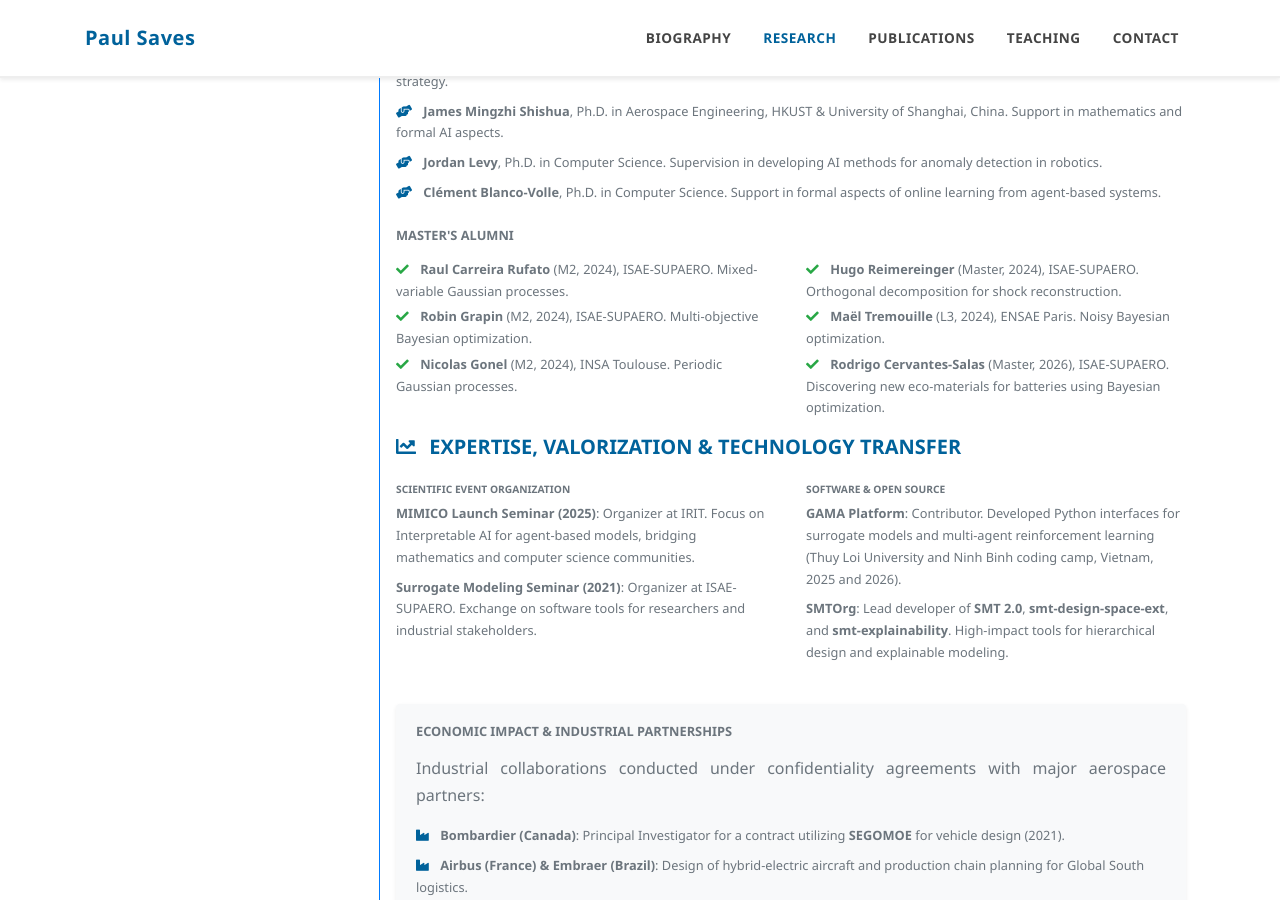
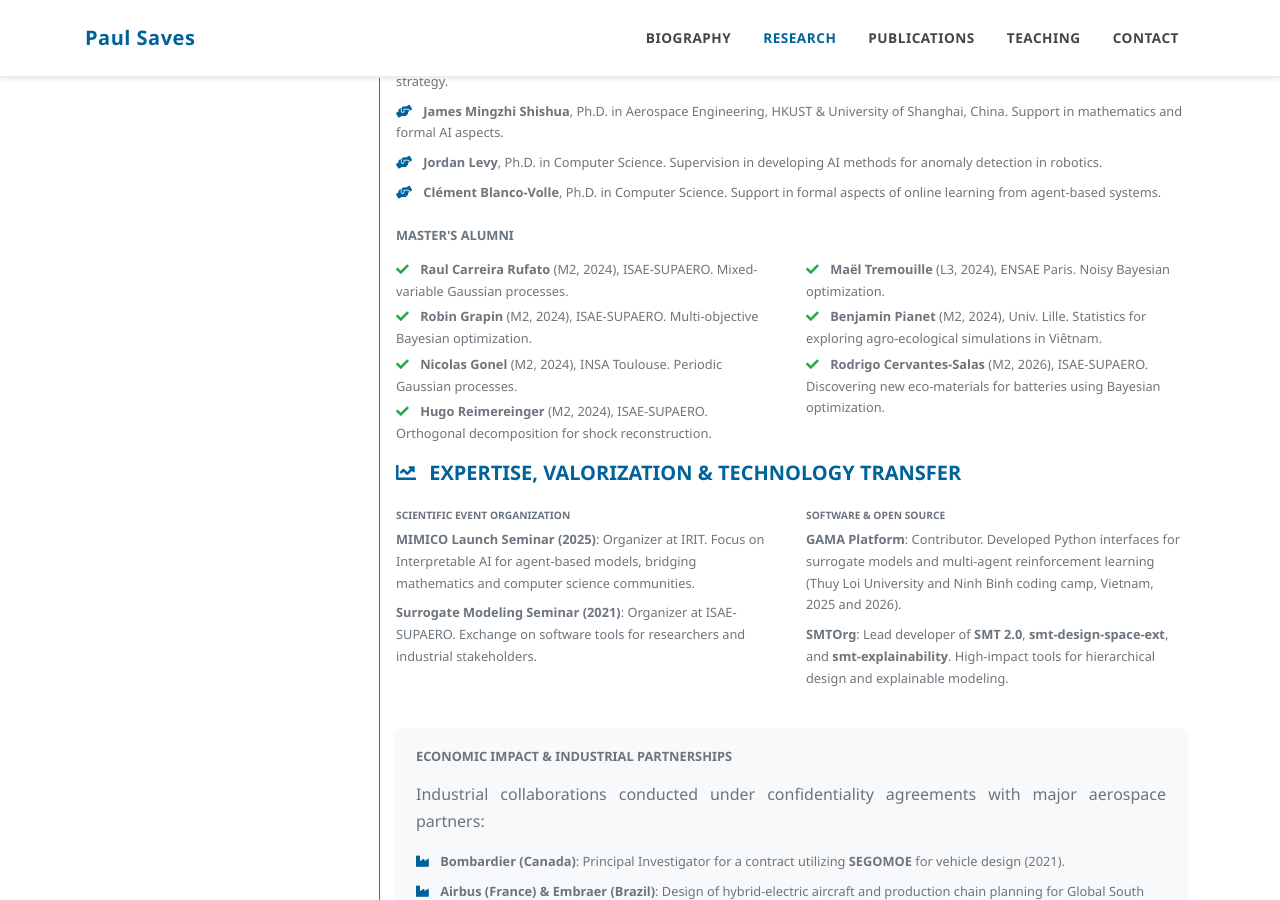
Before and after one commit to Paul-Saves/Paul-Saves.github.io, a Jekyll site: the page built from _pages/research.md, in a window 1280 px wide and 900 px high, scrolled down 2092 px. Built offline with Jekyll 4.4.1, drawn with Linux system fonts in a browser that asks for light colours; a style sheet for code colours, icons or effects is not loaded.

Commit message:
add interns

```diff
--- a/_pages/research.md
+++ b/_pages/research.md
@@ -125,13 +125,14 @@ title: Research
               <li class="mb-1"><i class="fas fa-check text-success mr-2"></i> <strong>Raul Carreira Rufato</strong> (M2, 2024), ISAE-SUPAERO. Mixed-variable Gaussian processes.</li>
               <li class="mb-1"><i class="fas fa-check text-success mr-2"></i> <strong>Robin Grapin</strong> (M2, 2024), ISAE-SUPAERO. Multi-objective Bayesian optimization.</li>
               <li class="mb-1"><i class="fas fa-check text-success mr-2"></i> <strong>Nicolas Gonel</strong> (M2, 2024), INSA Toulouse. Periodic Gaussian processes.</li>
+              <li class="mb-1"><i class="fas fa-check text-success mr-2"></i> <strong>Hugo Reimereinger</strong> (M2, 2024), ISAE-SUPAERO. Orthogonal decomposition for shock reconstruction.</li>
             </ul>
           </div>
           <div class="col-md-6">
             <ul class="list-unstyled text-secondary">
-              <li class="mb-1"><i class="fas fa-check text-success mr-2"></i> <strong>Hugo Reimereinger</strong> (Master, 2024), ISAE-SUPAERO. Orthogonal decomposition for shock reconstruction.</li>
               <li class="mb-1"><i class="fas fa-check text-success mr-2"></i> <strong>Maël Tremouille</strong> (L3, 2024), ENSAE Paris. Noisy Bayesian optimization.</li>
-              <li class="mb-1"><i class="fas fa-check text-success mr-2"></i> <strong>Rodrigo Cervantes-Salas</strong> (Master, 2026), ISAE-SUPAERO. Discovering new eco-materials for batteries using Bayesian optimization.</li>
+              <li class="mb-1"><i class="fas fa-check text-success mr-2"></i> <strong>Benjamin Pianet</strong> (M2, 2024), Univ. Lille. Statistics for exploring agro-ecological simulations in Viêtnam.</li>
+              <li class="mb-1"><i class="fas fa-check text-success mr-2"></i> <strong>Rodrigo Cervantes-Salas</strong> (M2, 2026), ISAE-SUPAERO. Discovering new eco-materials for batteries using Bayesian optimization.</li>
             </ul>
           </div>
         </div>
```
